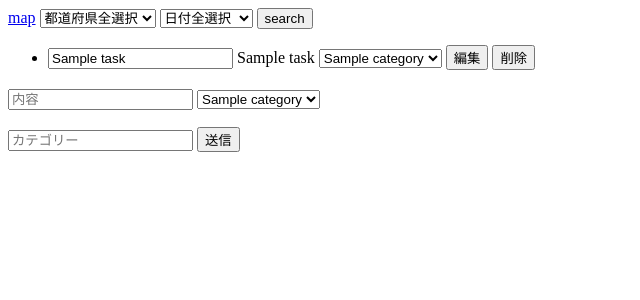
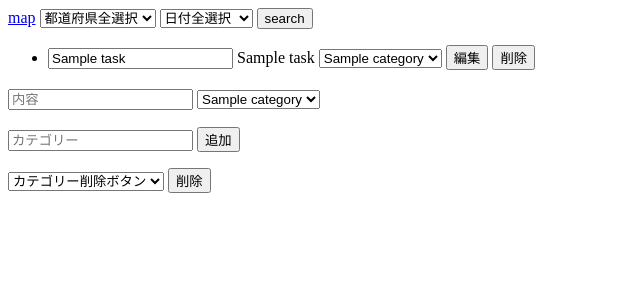
Before and after one commit to chitoron/memo, a Flask app: template templates/index.html in a window 1280 px wide. Shown: the top 300 px of the page, without its empty margins (0-640 px from the left). Run offline with Flask 2, Linux system fonts and the light colour scheme; the template is opened without the code that fills it: most values are stand-ins (such as "Sample title", 1, 10 or a date in 2020).

Commit message:
カテゴリーの削除ボタンの追加

```diff
--- a/app.py
+++ b/app.py
@@ -114,10 +114,23 @@
 	try:
 		db = get_db()
 		a = request.form['category']
-		print(a)
 		with db:
-			db.execute('INSERT INTO category (category_name) VALUES (?)', (a,))
+			db.execute('INSERT INTO category (category_name) VALUES (?) ON CONFLICT (category_name) DO NOTHING', (a,))
 		return redirect('/')
 	finally:
 		db.close()
 	return redirect('/')
+
+@app.route('/sakuzyo',methods=['POST'])
+def sakuzyo():
+	try:
+		db = get_db()
+		a = request.form['gomi']
+		if a!='null':
+			with db:
+				db.execute('DELETE FROM category WHERE id=?',(a,))
+
+
+		return redirect('/')
+	finally:
+		db.close()
--- a/templates/index.html
+++ b/templates/index.html
@@ -113,7 +113,17 @@
     <p></p>
     <form method="post" action="/tuika">
         <input type="text" name="category" placeholder="カテゴリー">
-        <input type="submit" id="submit" value="送信">
+        <input type="submit" id="submit" value="追加">
+    </form>
+    <p></p>
+    <form method="post" action="/sakuzyo" >
+        <select name="gomi">
+            <option value="null">カテゴリー削除ボタン</option>
+            {% for category in categories %}
+            <option value="{{category.id}}">{{category.category_name}}</option>
+            {% endfor %}
+        </select>
+        <input type="submit" value="削除">
     </form>
 </body>
 </html>
```
Also changed, not shown: templates/serch.html (+5 -3 lines), memo.db, 1 other file.
